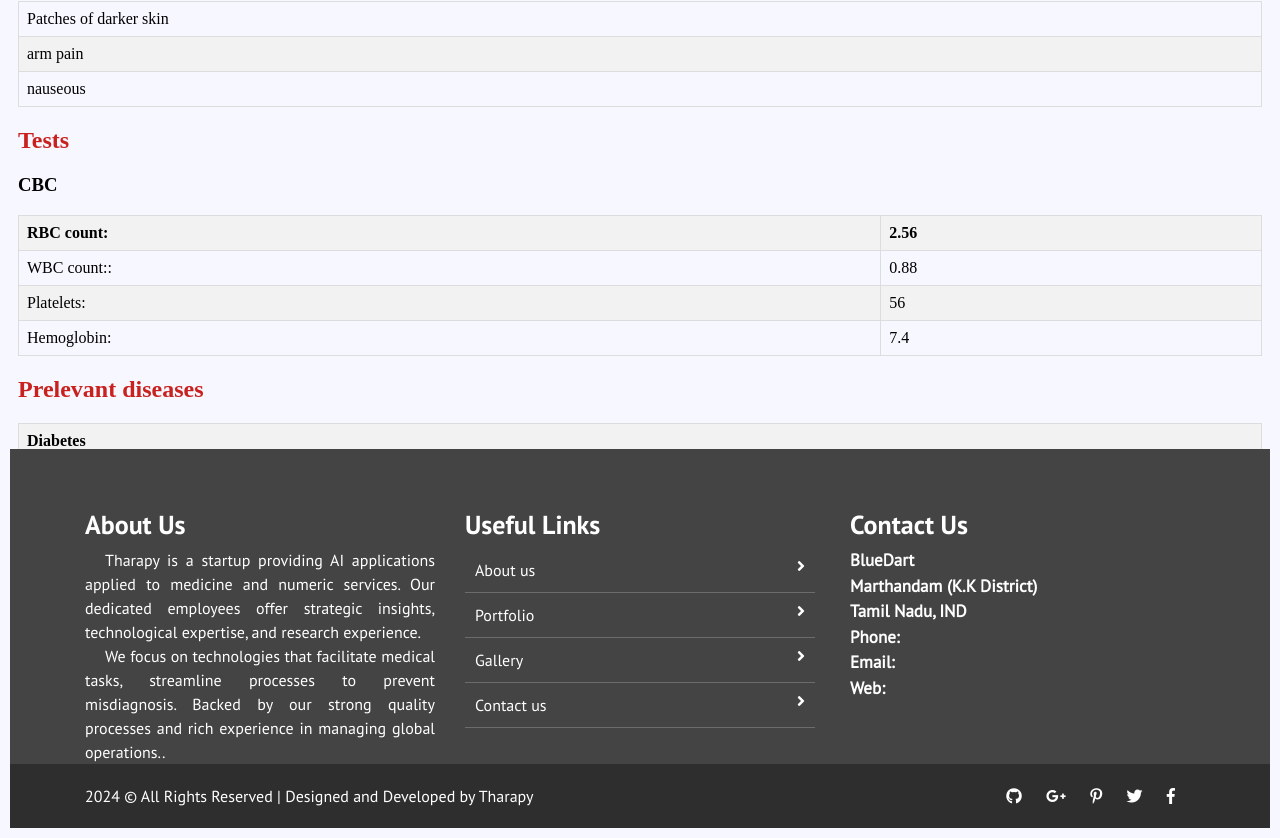
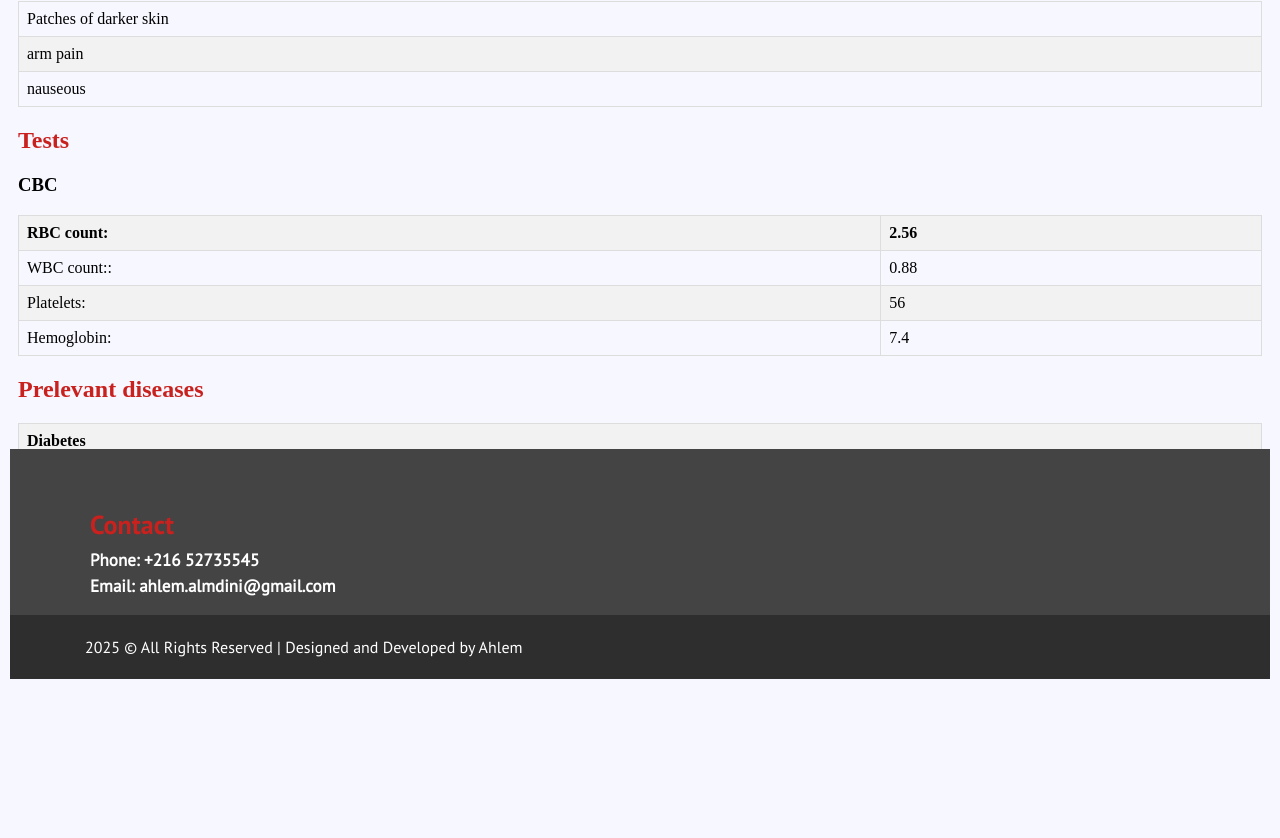
Before and after one commit to Ahlem94/ahlem_medini, a plain HTML site: page report.html in a window 1280 px wide. Shown: the part 624-1462 px from the top of the page. After the commit the page ends 1313 px from the top, so only its background shows below. Drawn offline with Linux system fonts and the light colour scheme.

Commit message:
Update report.html

```diff
--- a/report.html
+++ b/report.html
@@ -73,13 +73,8 @@
                    </div>
                    <div id="menu" class="col-lg-7 col-md-8 d-none d-md-block no-padding">
                        <ul>
-                            <li><a href="index.html">Home</a></li>
-                            <li><a href="about_us.html">About Us</a></li>
-                            <li><a href="services.html">Services</a></li>
-
-                            <li><a href="gallery.html">Gallery</a></li>
-                            <li><a href="contact_us.html">Contact Us</a></li>
-                        </ul>
+                <li style="display: inline;"><a href="index.html" style="text-decoration: none; color: #333; font-weight: bold;">Home</a></li>
+                <li style="display: inline;"><a href="#contact_us" style="text-decoration: none; color: #333; font-weight: bold;">Contact</a></li>                        </ul>
                    </div>
                    <div class="col-sm-2 d-none d-lg-block">
                        <button class="btn btn-success">Login/ Signup</button>
@@ -106,34 +101,17 @@
         </body>
 
 
-
-    <footer class="footer">
+    <footer class="footer" id="contact_us">
         <div class="container">
             <div class="row">
-                <div class="col-md-4 col-sm-12">
-                    <h2>About Us</h2>
-                    <p>
-                        Tharapy is a startup providing AI applications applied to medicine and numeric services. Our dedicated employees offer strategic insights, technological expertise, and research experience.  </p>
-                    <p>We focus on technologies that facilitate medical tasks, streamline processes to prevent misdiagnosis. Backed by our strong quality processes and rich experience in managing global operations.. </p>
-                </div>
-                <div class="col-md-4 col-sm-12">
-                    <h2>Useful Links</h2>
-                    <ul class="list-unstyled link-list">
-                        <li><a ui-sref="about" href="#/about">About us</a><i class="fa fa-angle-right"></i></li>
-                        <li><a ui-sref="portfolio" href="#/portfolio">Portfolio</a><i class="fa fa-angle-right"></i></li>
-                        <li><a ui-sref="gallery" href="#/gallery">Gallery</a><i class="fa fa-angle-right"></i></li>
-                        <li><a ui-sref="contact" href="#/contact">Contact us</a><i class="fa fa-angle-right"></i></li>
-                    </ul>
-                </div>
+
+
                 <div class="col-md-4 col-sm-12 map-img">
-                    <h2>Contact Us</h2>
+                    <h2  style="color: #c9211e !important;">Contact </h2>
                     <address class="md-margin-bottom-40">
-                        BlueDart <br>
-                        Marthandam (K.K District) <br>
-                        Tamil Nadu, IND <br>
-                        Phone:  <br>
-                        Email: <a href="mailto:info@anybiz.com" class=""></a><br>
-                        Web: <a href="smart-eye.html" class=""></a>
+
+                        Phone: +216 52735545 <br>
+                        Email: ahlem.almdini@gmail.com</a><br>
                     </address>
 
                 </div>
@@ -144,20 +122,15 @@
     </footer>
     <div class="copy">
             <div class="container">
-                <a href="https://www.smarteyeapps.com/">2024 &copy; All Rights Reserved | Designed and Developed by Tharapy</a>
+                <a href="https://www.smarteyeapps.com/">2025 &copy; All Rights Reserved | Designed and Developed by Ahlem</a>
 
-                <span>
-                <a><i class="fab fa-github"></i></a>
-                <a><i class="fab fa-google-plus-g"></i></a>
-                <a><i class="fab fa-pinterest-p"></i></a>
-                <a><i class="fab fa-twitter"></i></a>
-                <a><i class="fab fa-facebook-f"></i></a>
-        </span>
+
             </div>
 
         </div>
 
     </body>
+
 
 <script src="assets/js/jquery-3.2.1.min.js"></script>
 <script src="assets/js/popper.min.js"></script>
```
